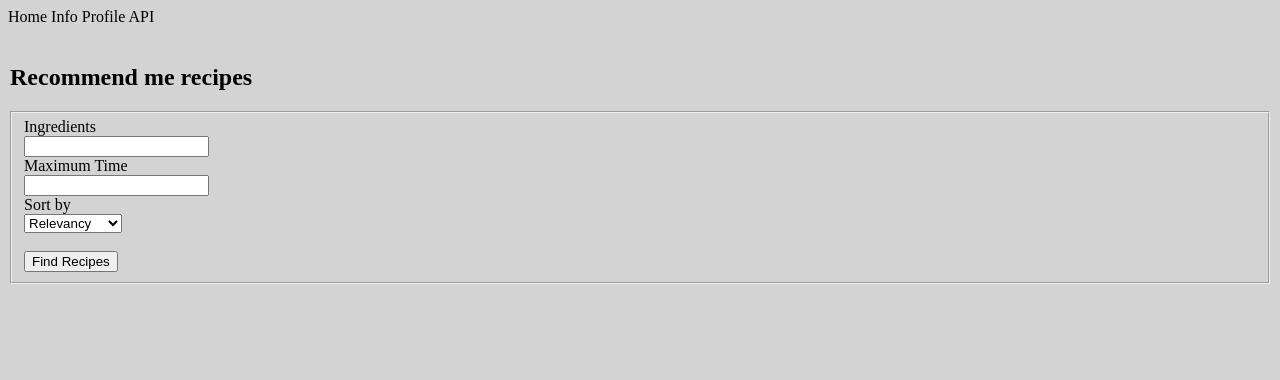
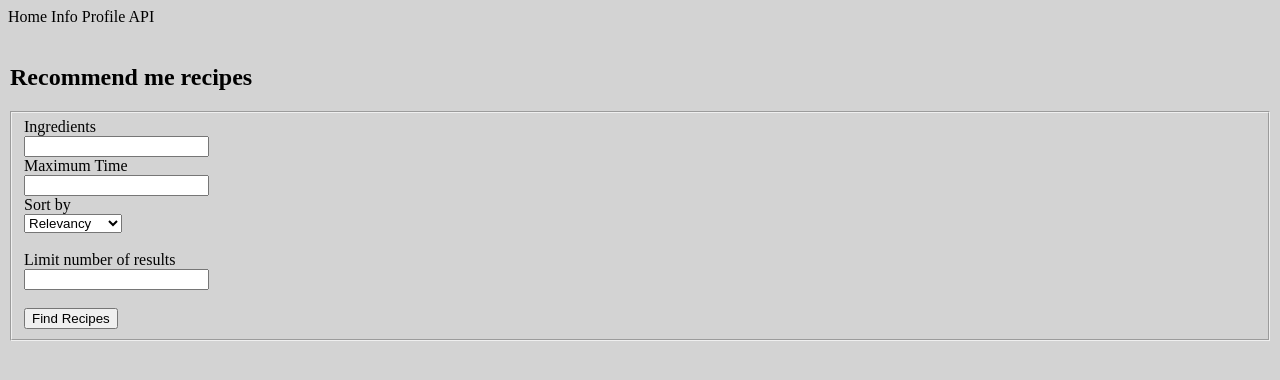
Before and after one commit to alexDavis28/NeaProject, a Flask app: page / in a window 1280 px wide. Shown: the top 380 px of the page. Run offline with Flask 2, Linux system fonts and the light colour scheme.

Commit message:
Custom limit on number of recipes returned

```diff
--- a/app/database.py
+++ b/app/database.py
@@ -17,7 +17,7 @@ def select_recipes_with_query(query: Query) -> list[Result]:
         ingredients = []
         for ingredient in result[5].split(","):  # Check this against the character in the sql maybe?
             ingredients.append(Ingredient(ingredient))
-        recipes.append(Result(result[1], ingredients, result[2], result[3], result[4], relevancy=-1))
+        recipes.append(Result(result[1], ingredients, result[2], result[3], result[4]))
     return recipes
 
 
--- a/app/forms.py
+++ b/app/forms.py
@@ -7,4 +7,5 @@ class RecommenderForm(FlaskForm):
     ingredients = StringField("Ingredients", validators=[DataRequired()])
     max_time = IntegerField("Maximum Time", validators=[Optional(), NumberRange(min=1)])
     sort_mode = SelectField("Sort by", choices=[('relevancy', 'Relevancy'), ('title', 'Title'), ('total_time', 'Time to cook')])
+    limit = IntegerField("Limit number of results", validators=[Optional(), NumberRange(min=1)])
     submit = SubmitField("Find Recipes")
--- a/app/models.py
+++ b/app/models.py
@@ -48,7 +48,7 @@ class Recipe:
 
 class Result(Recipe):
     def __init__(self, title: str, ingredients: list[Ingredient], total_time: int, url: str, website: str,
-                 relevancy: float):
+                 relevancy: float = None):
         super().__init__(title, ingredients, total_time, url, website)
         self.relevancy = relevancy
 
@@ -73,12 +73,13 @@ class User:
 
 
 class Query:
-    def __init__(self, raw_ingredients: str, sort_mode: str = "relevancy", max_time: int = None):
+    def __init__(self, raw_ingredients: str, sort_mode: str = "relevancy", max_time: int = None, limit: int = None):
         self.raw_ingredients = raw_ingredients
         self.cleaned_tokens = self.clean_and_tokenize_text(raw_ingredients)
         self.sort_mode = sort_mode
         self.max_time = max_time
         self.results: list[Result] = []
+        self.limit = limit
 
     @staticmethod
     def clean_and_tokenize_text(text: str) -> list[str]:
--- a/app/routes.py
+++ b/app/routes.py
@@ -9,7 +9,8 @@ def index():
     """Home page of the site, displaying the recommender form"""
     form = RecommenderForm()
     if form.validate_on_submit():
-        query = Query(form.ingredients.data, form.sort_mode.data, form.max_time.data)
+        query = Query(raw_ingredients=form.ingredients.data, sort_mode=form.sort_mode.data, max_time=form.max_time.data,
+                      limit=form.limit.data)
 
         session["query"] = query.__dict__
         return redirect(url_for("recommend"))
@@ -19,11 +20,12 @@ def index():
 @app.route("/recommend")
 def recommend():
     query_data = session["query"]
-    query = Query(query_data["raw_ingredients"], query_data["sort_mode"], query_data["max_time"])
-    results = recommender.find_results(query)
-    # Limit to top 30 results
-    results = results[:30]
-    return render_template("recommend.html", results=results, query_ingredients=query.cleaned_tokens)
+    query = Query(raw_ingredients=query_data["raw_ingredients"], sort_mode=query_data["sort_mode"], max_time=query_data[
+        "max_time"], limit=query_data["limit"])
+    query.results = recommender.find_results(query)
+    # Limit number returned
+    query.results = query.results[:query.limit]
+    return render_template("recommend.html", results=query.results, query_ingredients=query.cleaned_tokens)
 
 
 @app.route('/info')
@@ -61,6 +63,11 @@ def api_search():
         sort_mode = "relevancy"
 
     query = Query(raw_ingredients, sort_mode, max_time)
-    results = recommender.find_results(query)
-    data = {"results": [r.as_dict() for r in results]}
+    if "limit" in request.args:
+        query.limit = int(request.args["limit"])
+
+    query.results = recommender.find_results(query)
+    if query.limit:
+        query.results = query.results[:query.limit]
+    data = {"results": [r.as_dict() for r in query.results]}
     return data
--- a/app/templates/index.html
+++ b/app/templates/index.html
@@ -22,6 +22,12 @@
             {{form.sort_mode()}}
         </div>
         <br>
+        <div id="limit-field" class="form-field number-field">
+            {{form.limit.label}}
+            <br>
+            {{form.limit()}}
+        </div>
+        <br>
         <div id="form-submit-button" class=" form-field form-button">
             {{form.submit()}}
         </div>
```
